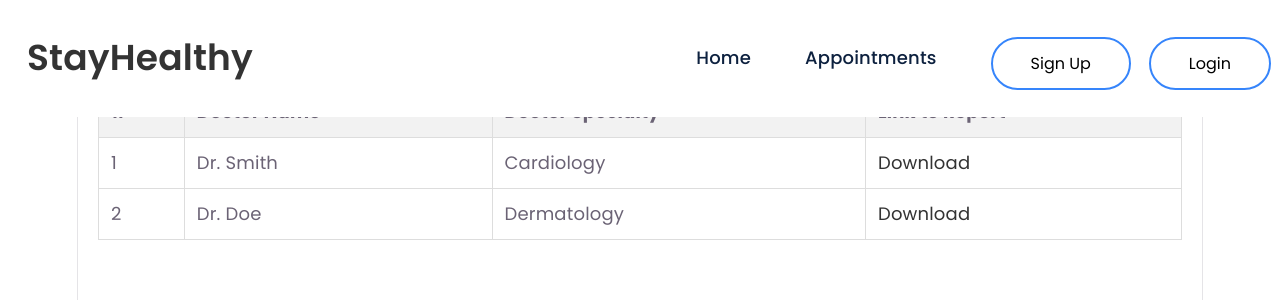
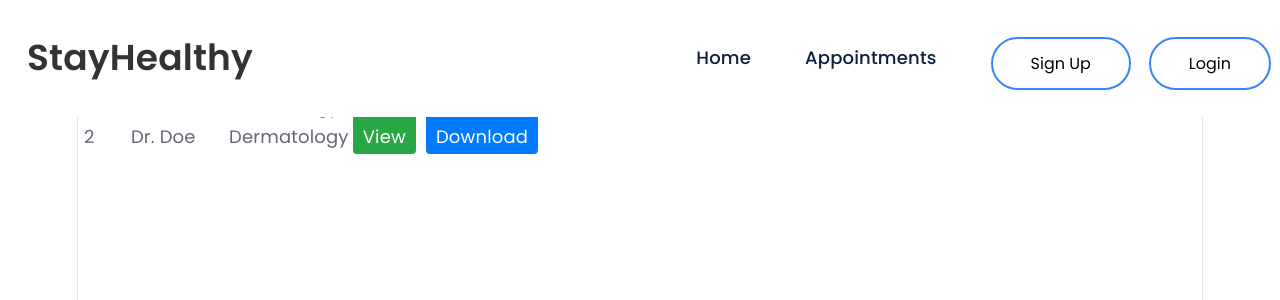
Before and after one commit to gafs-codex/med_appt, a React (Vite) app: page /reports in a window 1280 px wide. Shown: the top 300 px of the page. Built offline with nearby package versions, Linux system fonts and the light colour scheme; no server answers.

Commit message:
feat: implement report viewing and downloading functionality

```diff
--- a/src/components/ReportsLayout/ReportsLayout.css
+++ b/src/components/ReportsLayout/ReportsLayout.css
@@ -1,20 +1,10 @@
-.reports-container {
-    padding: 20px;
+.btn-view, .btn-download {
+    margin-right: 10px;
+    padding: 5px 10px;
+    text-decoration: none;
+    border-radius: 4px;
+    color: white;
 }
 
-.reports-table {
-    width: 100%;
-    border-collapse: collapse;
-    margin-top: 20px;
-}
-
-.reports-table th,
-.reports-table td {
-    border: 1px solid #ddd;
-    padding: 12px;
-    text-align: left;
-}
-
-.reports-table th {
-    background-color: #f2f2f2;
-}
+.btn-view { background-color: #28a745; }
+.btn-download { background-color: #007bff; }
--- a/src/components/ReportsLayout/ReportsLayout.jsx
+++ b/src/components/ReportsLayout/ReportsLayout.jsx
@@ -2,22 +2,22 @@ import React from 'react';
 import './ReportsLayout.css';
 
 const ReportsLayout = () => {
-    // Mock data - replace with API data later
+    // We assume patient_report.pdf is in the public folder
     const reportsData = [
-        { id: 1, doctor: "Dr. Smith", specialty: "Cardiology", report: "Report_1.pdf" },
-        { id: 2, doctor: "Dr. Doe", specialty: "Dermatology", report: "Report_2.pdf" },
+        { id: 1, doctor: "Dr. Smith", specialty: "Cardiology", report: "/patient_report.pdf" },
+        { id: 2, doctor: "Dr. Doe", specialty: "Dermatology", report: "/patient_report.pdf" },
     ];
 
     return (
         <div className="reports-container">
-            <h2>Your Reports</h2>
+            <h2>Your Medical Reports</h2>
             <table className="reports-table">
                 <thead>
                     <tr>
                         <th>#</th>
                         <th>Doctor Name</th>
-                        <th>Doctor Specialty</th>
-                        <th>Link to Report</th>
+                        <th>Specialty</th>
+                        <th>Actions</th>
                     </tr>
                 </thead>
                 <tbody>
@@ -26,7 +26,16 @@ const ReportsLayout = () => {
                             <td>{report.id}</td>
                             <td>{report.doctor}</td>
                             <td>{report.specialty}</td>
-                            <td><a href={report.report} download>Download</a></td>
+                            <td>
+                                {/* View Report in New Tab */}
+                                <a href={report.report} target="_blank" rel="noopener noreferrer" className="btn-view">
+                                    View
+                                </a>
+                                {/* Download Report */}
+                                <a href={report.report} download="Patient_Report.pdf" className="btn-download">
+                                    Download
+                                </a>
+                            </td>
                         </tr>
                     ))}
                 </tbody>
```
